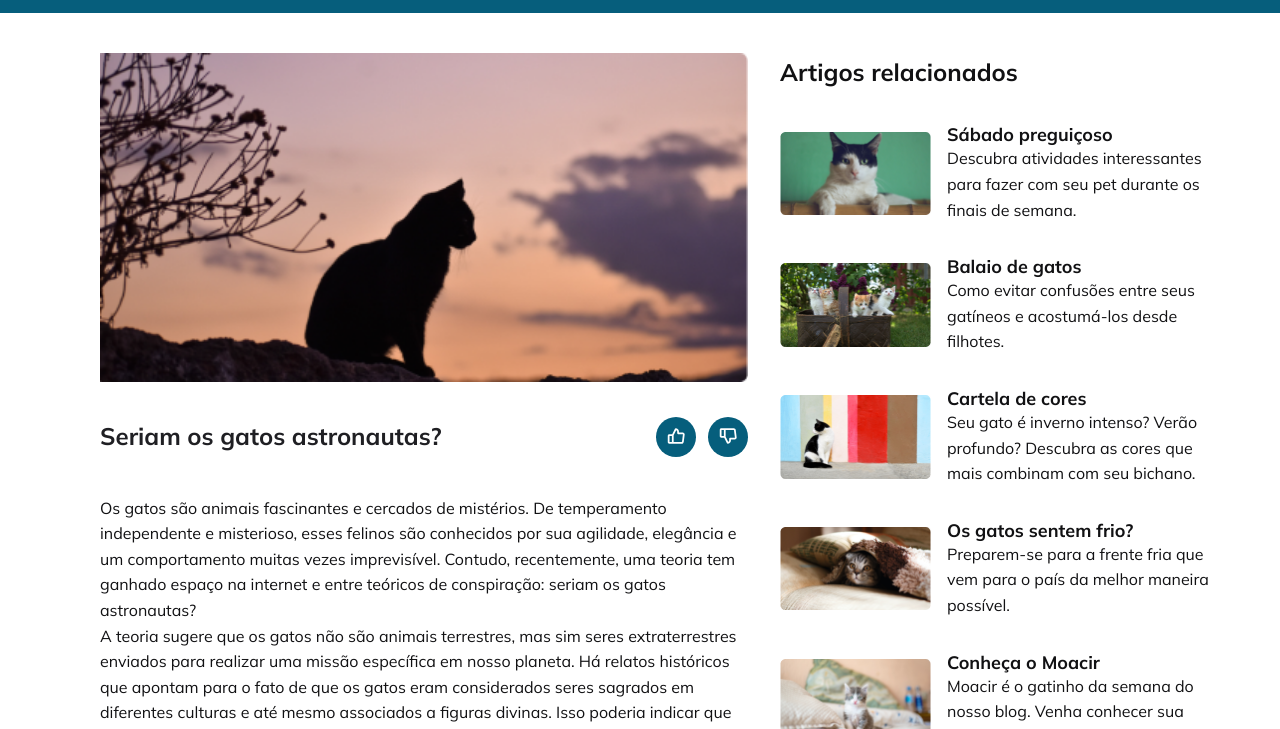
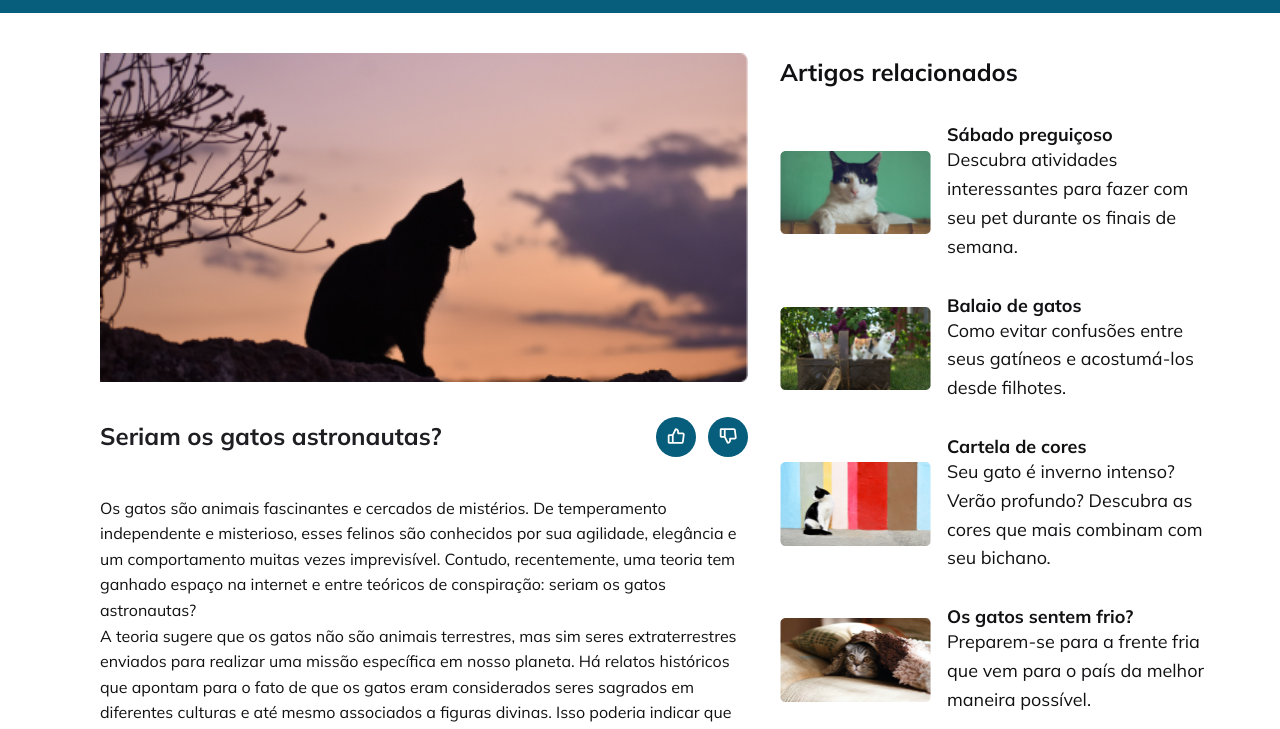
Before and after one commit to EmilySSouza/BlogDeGatos, a plain HTML site: page index.html in a window 1280 px wide. Shown: the part 71-800 px from the top of the page. Drawn offline with Linux system fonts and the light colour scheme.

Commit message:
Update style.css

```diff
--- a/style.css
+++ b/style.css
@@ -143,9 +143,8 @@ section .grid {
 }
 
 .text p {
-  font-size: 1.6rem;
+  font-size: 1.8rem;
   color: var(--color-p-black);
-  max-height: 8.4rem;
 }
 
 footer {
```
